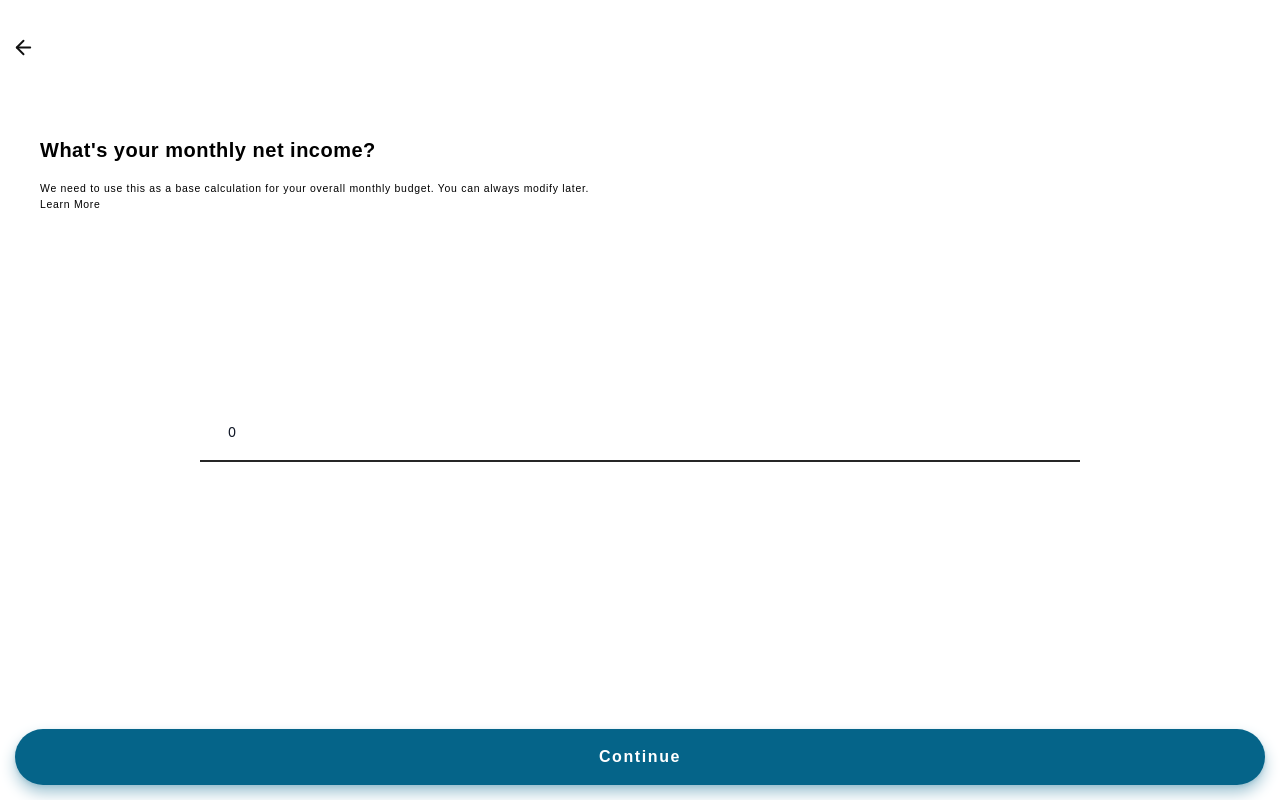
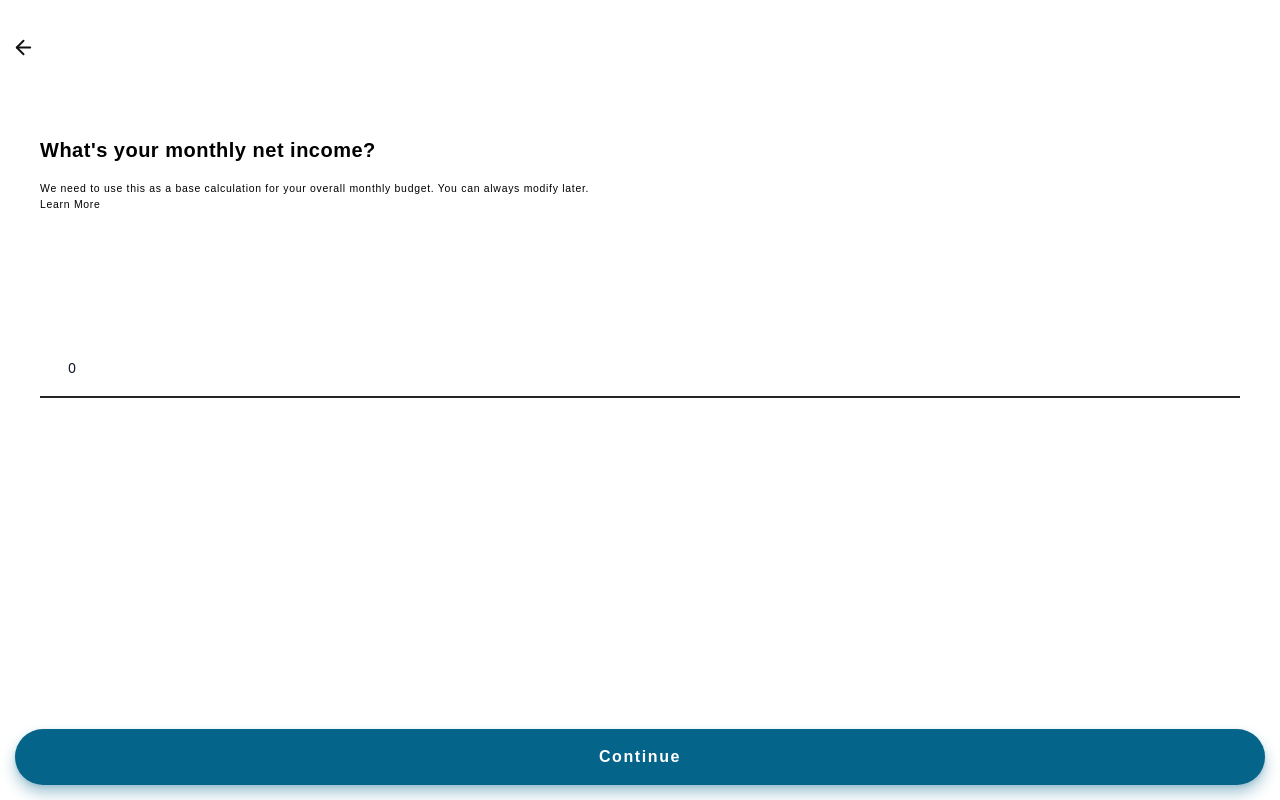
Before and after one commit to alvinapp/I-M-budgets-insights, a React app: page /onboard-split-income in a window 1280 px wide. Both pictures are taken after a click on the button "Start Budgeting". Built offline with nearby package versions, Linux system fonts and the light colour scheme; the HTML template or start-up script is replaced by a standard one.

Commit message:
CSS updates

```diff
--- a/src/client/pages/onboarding/OnboardingAddIncome.tsx
+++ b/src/client/pages/onboarding/OnboardingAddIncome.tsx
@@ -33,7 +33,7 @@ const OnboardingAddIncome = () => {
             <a href="/404-not-found">Learn More</a>
           </div>
         </div>
-        <div className="flex flex-col mt-48 mx-10 px-40 items-center">
+        <div className="flex flex-col mt-32 mx-10 items-center">
           <input
             type="number"
             name="monthly-net-income"
--- a/src/client/pages/onboarding/OnboardingSplitIncome.tsx
+++ b/src/client/pages/onboarding/OnboardingSplitIncome.tsx
@@ -39,7 +39,7 @@ const OnboardingSplitIncome = () => {
             <br></br>
           </div>
         </div>
-        <div className="flex flex-col mt-12 mx-10 px-40 items-center">
+        <div className="flex flex-col mt-12 mx-10 text-sm">
           <div className="grid grid-cols-2 gap-4 w-full">
             <div className="justify-self-start font-semibold">Essentials</div>
             <div className="justify-self-end font-semibold">
@@ -115,7 +115,7 @@ const OnboardingSplitIncome = () => {
         </div>
       </div>
 
-      <div className="fixed bottom-0 left-0 right-0 mx-3.5">
+      <div className="fixed bottom-0 left-0 right-0 mx-3.5 text-sm">
         <MainButton
           title="Continue"
           isDisabled={false}
```
